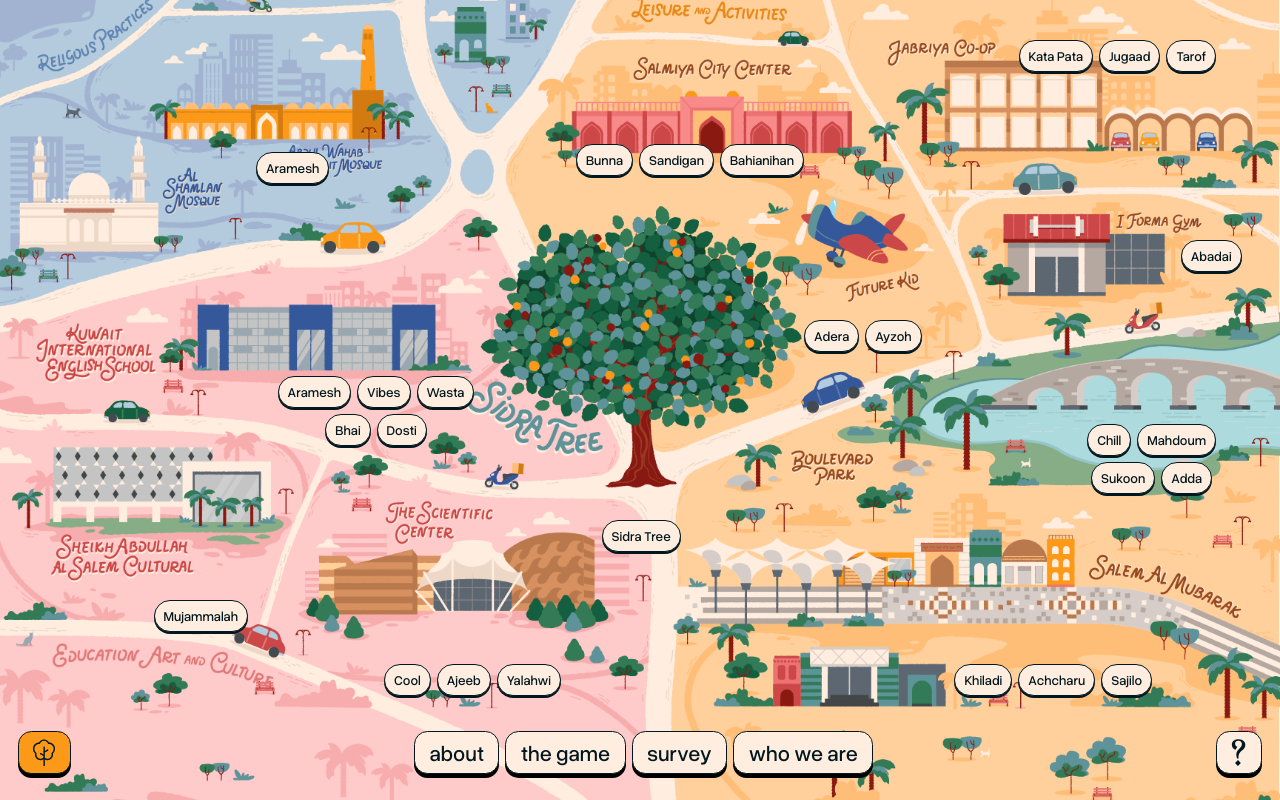
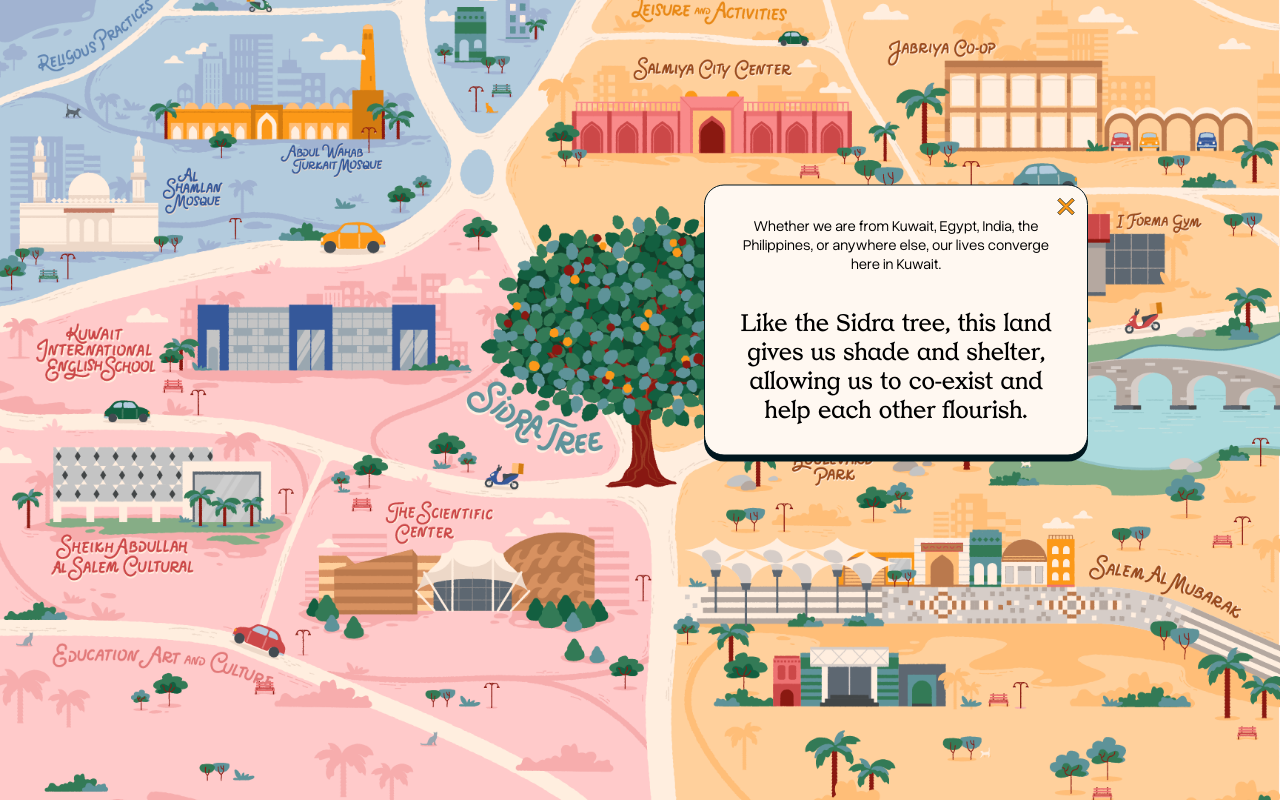
Before and after one commit to mitz-it/sidra-landing, a React (Vite) app: page /map in a window 1280 px wide. Built offline with nearby package versions, Linux system fonts and the light colour scheme.

Commit message:
Added first time modal in map

```diff
--- /dev/null
+++ b/src/components/FirstTimeModal/index.tsx
@@ -0,0 +1,45 @@
+import React, { useState } from "react";
+import { Modal, ModalContent, NormalText, SpecialText } from "./styles";
+
+interface FirstTimeModalProps {
+  setIsOpen: (isOpen: boolean) => void;
+}
+
+const FirstTimeModal = ({ setIsOpen }: FirstTimeModalProps) => {
+  return (
+    <Modal>
+      <ModalContent>
+        <NormalText>
+          Whether we are from Kuwait, Egypt, India, the Philippines, or anywhere
+          else, our lives converge here in Kuwait.
+        </NormalText>
+        <SpecialText>
+          Like the Sidra tree, this land gives us shade and shelter, allowing us
+          to co-exist and help each other flourish.
+        </SpecialText>
+      </ModalContent>
+        <svg
+        onClick={() => setIsOpen(false)}
+        style={{
+          position: "absolute",
+          top: "1rem",
+          right: "1rem",
+          cursor: "pointer",
+          height: "1.5rem",
+          width: "1.5rem",
+        }}
+        viewBox="0 0 26 26"
+        fill="none"
+        xmlns="http://www.w3.org/2000/svg"
+      >
+        <path
+          d="M25 4.1859L21.8141 1L13.0005 9.81358L4.1859 1L1 4.1859L9.81358 13.0005L1 21.8141L4.1859 25L13.0005 16.1864L21.8141 25L25 21.8141L16.1864 13.0005L25 4.1859Z"
+          fill="#FC9918"
+          stroke="#00171F"
+          />
+        </svg>
+    </Modal>
+  );
+};
+
+export default FirstTimeModal;
--- /dev/null
+++ b/src/components/FirstTimeModal/styles.ts
@@ -0,0 +1,40 @@
+import { styled } from "styled-components";
+
+export const Modal = styled.div`
+  position: fixed;
+  top: 40%;
+  left: 70%;
+  transform: translate(-50%, -50%);
+  padding: 2.5rem;
+  z-index: 1000;
+  max-width: 700px;
+  border-radius: 20px;
+  border: 0.5px solid #00171f;
+  background: #fff8f1;
+  box-shadow: 0px 6px 0px 0px #00171f;
+`;
+
+export const ModalContent = styled.div`
+  display: flex;
+  flex-direction: column;
+  align-items: center;
+  justify-content: center;
+  gap: 1rem;
+`;
+
+export const NormalText = styled.div`
+  font-size: 1.25rem;
+  font-family: "Overused Grotesk", sans-serif;
+  font-weight: 400;
+  line-height: normal;
+  text-align: center;
+`;
+
+export const SpecialText = styled.div`
+  margin-top: 2rem;
+  text-align: center;
+  font-size: 2rem;
+  font-family: "Zarathustra", sans-serif;
+  font-weight: 400;
+  line-height: normal;
+`;
--- a/src/pages/map/Map.tsx
+++ b/src/pages/map/Map.tsx
@@ -3,12 +3,22 @@ import BottomNavigation from "../../components/BottomNavigation";
 
 import { MapBackground, MapButtonContainer, MapContainer } from "./Map.styles";
 import Popover from "./components/Popover";
+import FirstTimeModal from "../../components/FirstTimeModal";
 
 export default function Map() {
   const [selected, setSelected] = useState("");
+  const [firstTime, setFirstTime] = useState(true);
+
+  const handleCloseModal = () => {
+    setFirstTime(false);
+  }
 
   return (
     <MapContainer>
+      {firstTime ? (
+          <FirstTimeModal setIsOpen={handleCloseModal}/>
+      ) : (
+        <>
           <MapButtonContainer top="19%" left="20%">
             <Popover
               id="Aramesh"
@@ -342,6 +352,8 @@ For example, someone may insist on paying for a meal even if they expect the oth
             />
           </MapButtonContainer>
           <BottomNavigation />
+        </>
+      )}
       <MapBackground />
     </MapContainer>
   );
```
Lines whose indentation alone changed are shown as unchanged.
